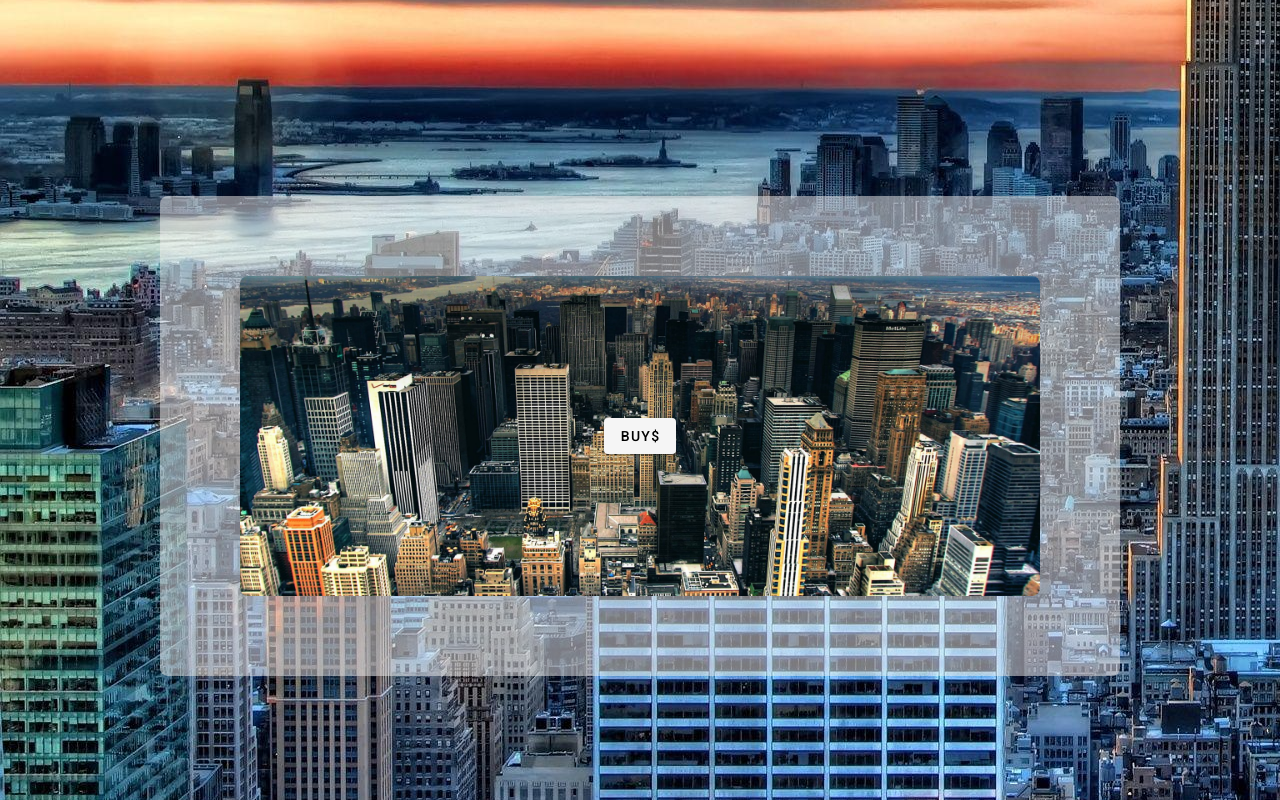
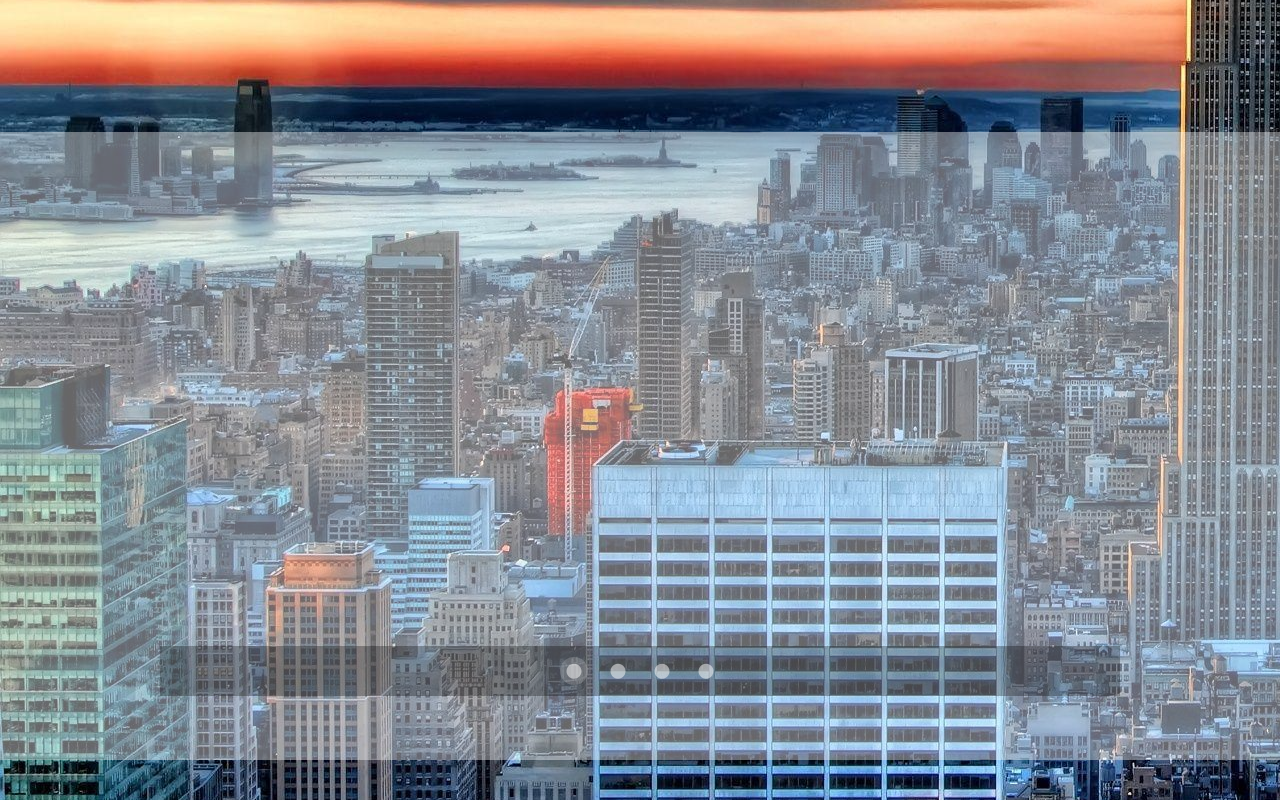
Before and after one commit to XxSharkDesertxX/MainProject, a Nuxt app: page / in a window 1280 px wide. Shown: the part 1220-2020 px from the top of the page. Built offline with nearby package versions, Linux system fonts and the light colour scheme; a web font is replaced by a local one.

Commit message:
chagne item content

```diff
--- a/components/Header/index.vue
+++ b/components/Header/index.vue
@@ -110,8 +110,8 @@ export default {
         transition: all .6s;
     }
     .nuxt-link-active{
-        border-bottom: 2px solid #000;
         transition: all .6s;
+        filter: drop-shadow(0px 6px 3px black);
     }
 
     .mnue_container_sml{
--- a/components/ItemContent/index.vue
+++ b/components/ItemContent/index.vue
@@ -25,9 +25,13 @@ export default {
 
 <style lang="css">
     .content_item{
-        width: 100%;
+        width: 50%;
         height: 40vh;
         margin: 4rem 0;
+        margin-left: 5%;
+    }
+    .content_item:nth-child(even){
+        margin-left: 40%;
     }
     .img_content{
         width: 100%;
@@ -48,15 +52,9 @@ export default {
         font-weight: normal;
         font-size: 1.2rem;
     }
-    .img_content p{
-        width: 50%;
-    }
     .nuxt_link_item{
         text-decoration: none;
         color: #000;
         transition: all .6s;
     }
-    .nuxt_link_item:hover{
-        border-bottom: 2px solid #000;
-    }
 </style>
--- /dev/null
+++ b/components/Slider/index.vue
@@ -0,0 +1,35 @@
+<template>
+  <v-carousel :show-arrows="false">
+    <v-carousel-item
+      v-for="(item,i) in items"
+      :key="i"
+      :src="item.src"
+    ></v-carousel-item>
+  </v-carousel>
+</template>
+<script>
+  export default {
+    data () {
+      return {
+        items: [
+          {
+            src: `${require(`@/static/image_logo/3.jpg`)}`
+          },
+          {
+            src: `${require(`@/static/image_logo/2.jpg`)}`,
+          },
+          {
+            src: `${require(`@/static/image_logo/5.jpg`)}`,
+          },
+          {
+            src: `${require(`@/static/image_logo/4.jpg`)}`,
+          },
+        ],
+      }
+    },
+  }
+</script>
+
+<style>
+
+</style>
--- a/pages/index.vue
+++ b/pages/index.vue
@@ -11,7 +11,7 @@
                 <TextHome :title="titleone" :subtitle="subtitleone"/>
               </div>
               <div class="container_img">
-                  <ImgHome/>
+                  <Slider />
               </div>
               <div class="box_footer">
                      <v-icon class="icon_main">
@@ -33,8 +33,12 @@
 </template>
 
 <script>
+import Slider from '@/components/Slider'
 export default {
   name: 'IndexPage',
+  comments:{
+    Slider
+  },
     data() {
       return {
         titleone:"Somting one",
@@ -93,6 +97,7 @@ html{
   .container_img{
     padding: 4rem 10rem;
     margin: 0 auto;
+    background: rgba(255, 255, 255,.4);
   }
   .box_footer{
     padding: 5rem 5rem;
```
